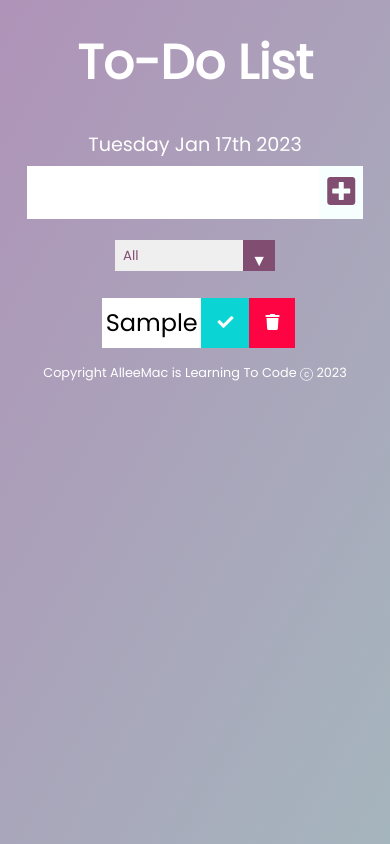
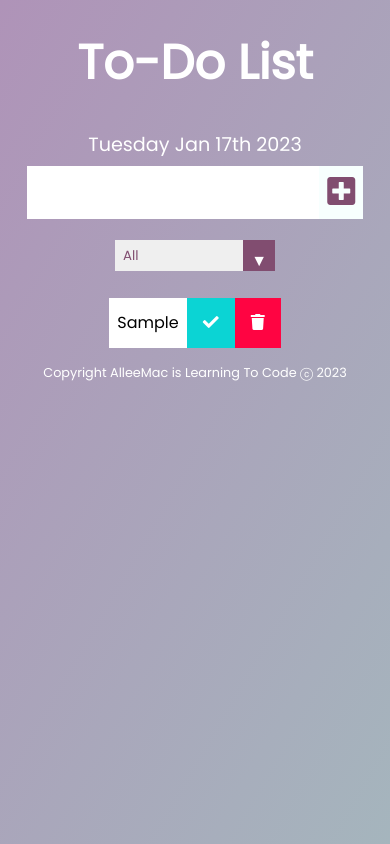
Before and after one commit to alleemac/TheToDoList, a React (Create React App) app: page / in a window 390 px wide. Both pictures are taken after typing "Sample" into the empty fields and a click on the button 341 px from the left and 192 px from the top of the page. Built offline with nearby package versions, Linux system fonts and the light colour scheme.

Commit message:
Update App.css

```diff
--- a/src/App.css
+++ b/src/App.css
@@ -172,7 +172,11 @@ select {
   padding: 5%;
   font-size: 3rem;
 }
-  .todo li {
-    padding:2%;
+.todo li {
+ font-size: 1rem;
+ overflow: hidden;
+ white-space: wrap;
+ max-width: 70%;
+ text-overflow: ellipsis;
 }
 }
```
